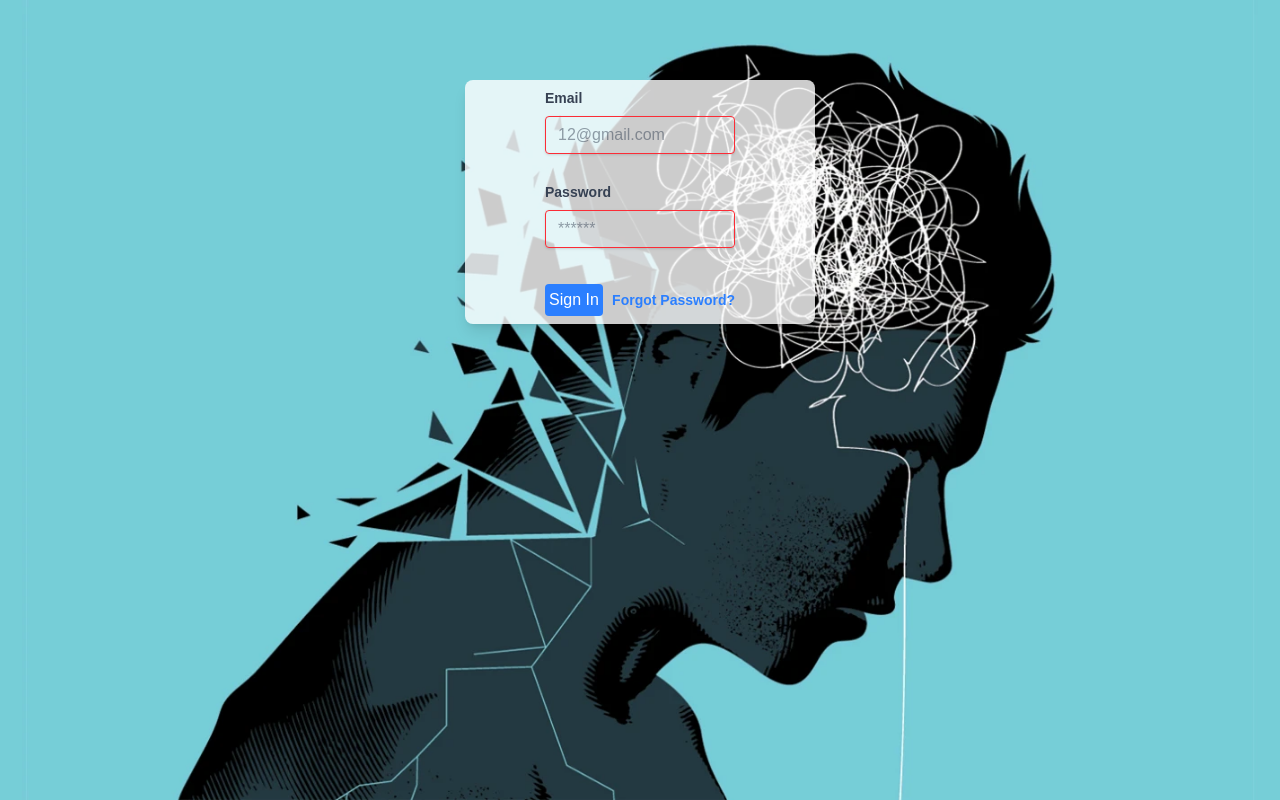
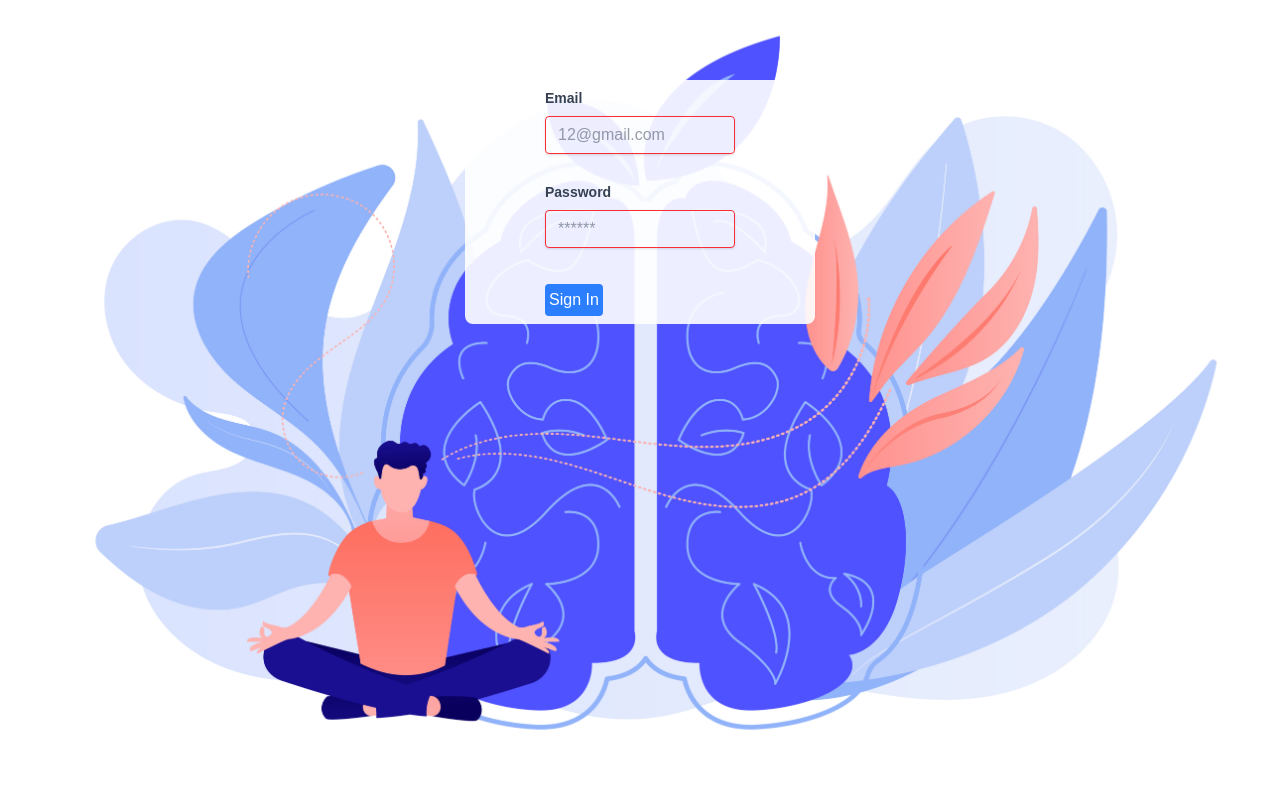
Before and after one commit to swastik1283/Serenify, a Next.js app: page /Login in a window 1280 px wide. Built offline with nearby package versions, Linux system fonts and the light colour scheme.

Commit message:
Made some fixes

```diff
--- a/src/app/Login/page.js
+++ b/src/app/Login/page.js
@@ -33,7 +33,7 @@ headers:{"Content-Type":"application/json"},
 
     <section className="relative w-full h-screen flex justify-center ">
       <Image
-      src="/assets/1.webp"
+      src="/assets/20945352.jpg"
       layout="fill"
       objectFit="cover"
       alt="Background"
@@ -41,7 +41,7 @@ headers:{"Content-Type":"application/json"},
       />
 
     <form onSubmit={handleLogin}>
-      <div className="container mx-15 max-w-[350px] mx-auto mt-20 py-2 px-20  bg-white/80 rounded-lg shadow-lg">
+      <div className="container mx-15 max-w-[350px] mx-auto mt-20 py-2 px-20  bg-white/90 rounded-lg shadow-lg-gray">
       <div className="mb-4">
                <label className="block text-gray-700 text-sm font-bold mb-2" htmlFor="password">
            Email
@@ -75,12 +75,6 @@ headers:{"Content-Type":"application/json"},
             >
             Sign In
             </button>
-            <a
-            className="inline-block align-baseline font-bold text-sm text-blue-500 hover:text-blue-800"
-            href="#"
-            >
-            Forgot Password?
-            </a>
         </div>
         </div>
     </form>
```
